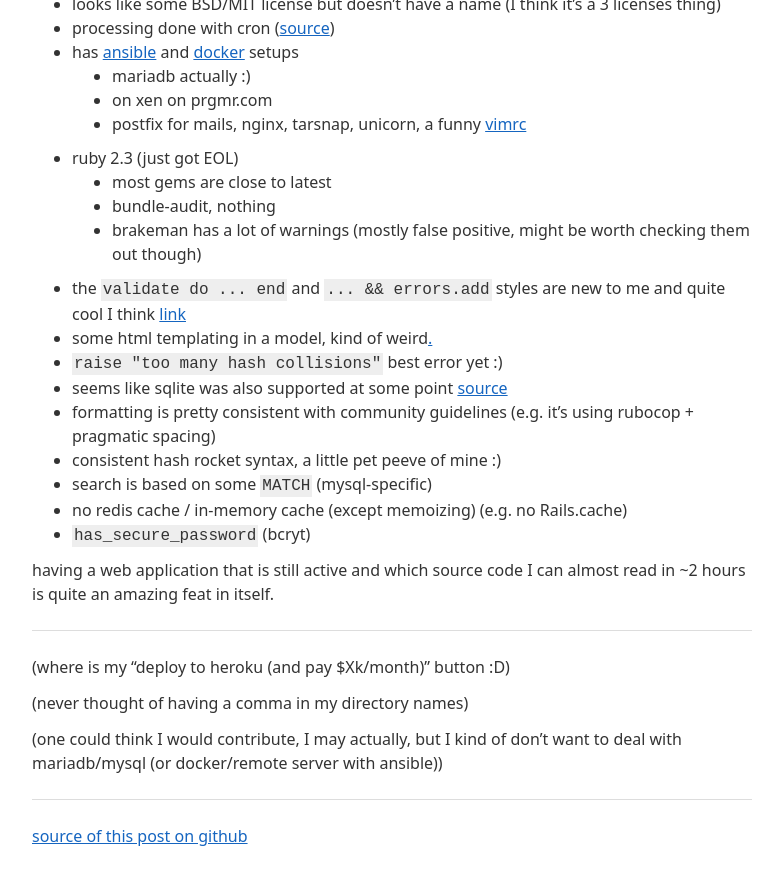
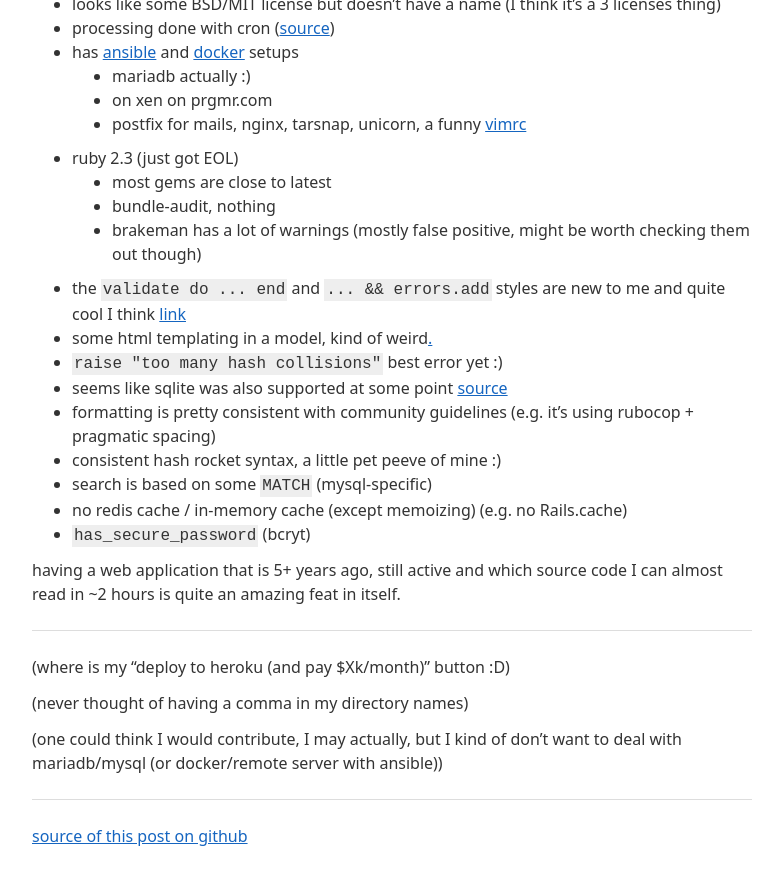
Before and after one commit to localhostdotdev/localhostdotdev.github.io, a Jekyll site: the page built from lobsters.md, in a window 1280 px wide and 900 px high, scrolled down 1809 px. Shown: the top 885 px of the window, without its empty margins (248-1031 px from the left). Built offline with Jekyll 4.4.1, drawn with Linux system fonts in a browser that asks for light colours.

Commit message:
missed a word

```diff
--- a/lobsters.md
+++ b/lobsters.md
@@ -81,7 +81,7 @@ thanks to pushcx, jcs and [all the current and past contributors](https://github
 - no redis cache / in-memory cache (except memoizing) (e.g. no Rails.cache)
 - `has_secure_password` (bcryt)
 
-having a web application that is still active and which source code I can almost read in ~2 hours is quite an amazing feat in itself.
+having a web application that is 5+ years ago, still active and which source code I can almost read in ~2 hours is quite an amazing feat in itself.
 
 -------
 
```
